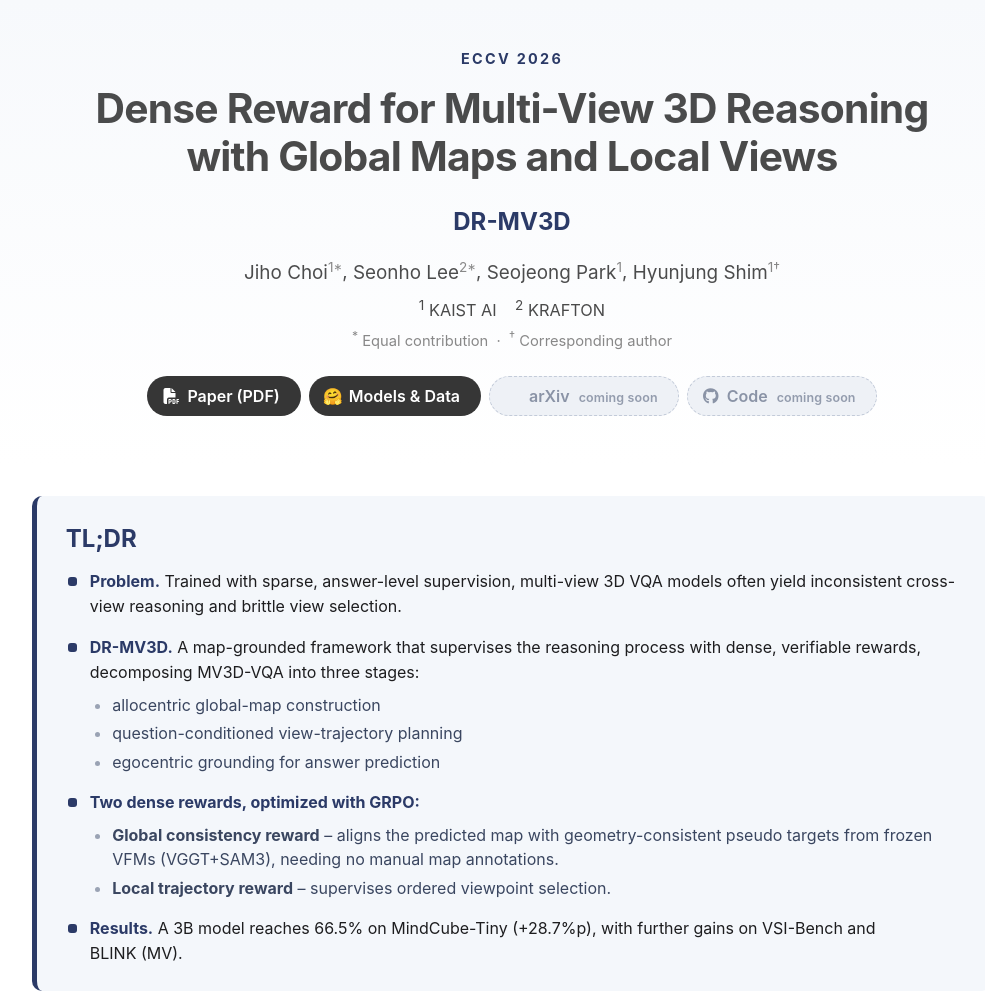
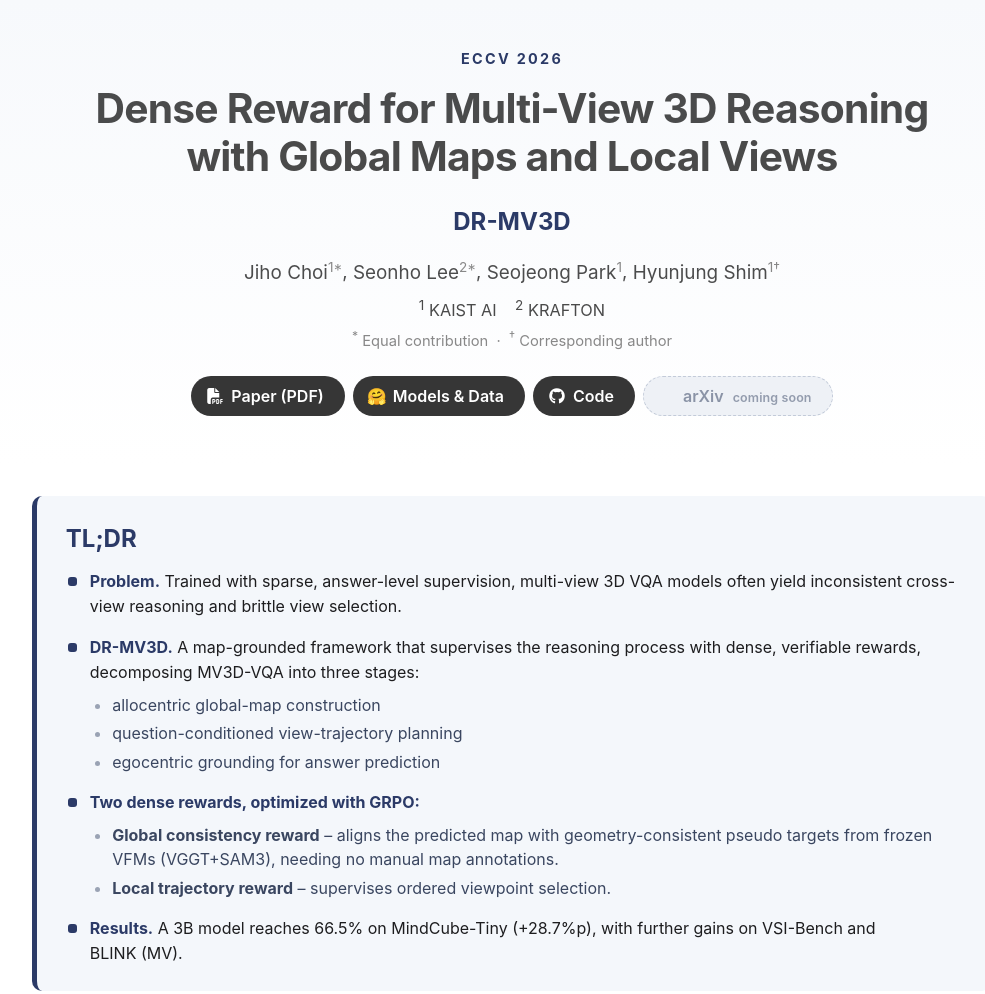
Before and after one commit to dr-mv3d/dr-mv3d.github.io, a plain HTML site: page index.html in a window 1280 px wide. Shown: the top 994 px of the page, without its empty margins (128-1113 px from the left). Drawn offline with Linux system fonts and the light colour scheme; some icons are missing; a web font is replaced by a local one.

Commit message:
feat: link Code button to kaist-cvml/DR-MV3D repo

```diff
--- a/index.html
+++ b/index.html
@@ -65,12 +65,12 @@
         <a href="https://huggingface.co/collections/Glanceyes/dr-mv3d" class="button is-dark is-rounded" target="_blank" rel="noopener">
           <span class="icon">&#129303;</span><span>Models &amp; Data</span>
         </a>
-        <!-- arXiv / Code are not public yet: shown as upcoming, non-clickable -->
+        <a href="https://github.com/kaist-cvml/DR-MV3D" class="button is-dark is-rounded" target="_blank" rel="noopener">
+          <span class="icon"><i class="fab fa-github"></i></span><span>Code</span>
+        </a>
+        <!-- arXiv not public yet: shown as upcoming, non-clickable -->
         <span class="button is-rounded is-soon" aria-disabled="true" title="To be released">
           <span class="icon"><i class="ai ai-arxiv"></i></span><span>arXiv <span class="soon-tag">coming soon</span></span>
-        </span>
-        <span class="button is-rounded is-soon" aria-disabled="true" title="To be released">
-          <span class="icon"><i class="fab fa-github"></i></span><span>Code <span class="soon-tag">coming soon</span></span>
         </span>
       </div>
     </div>
```
